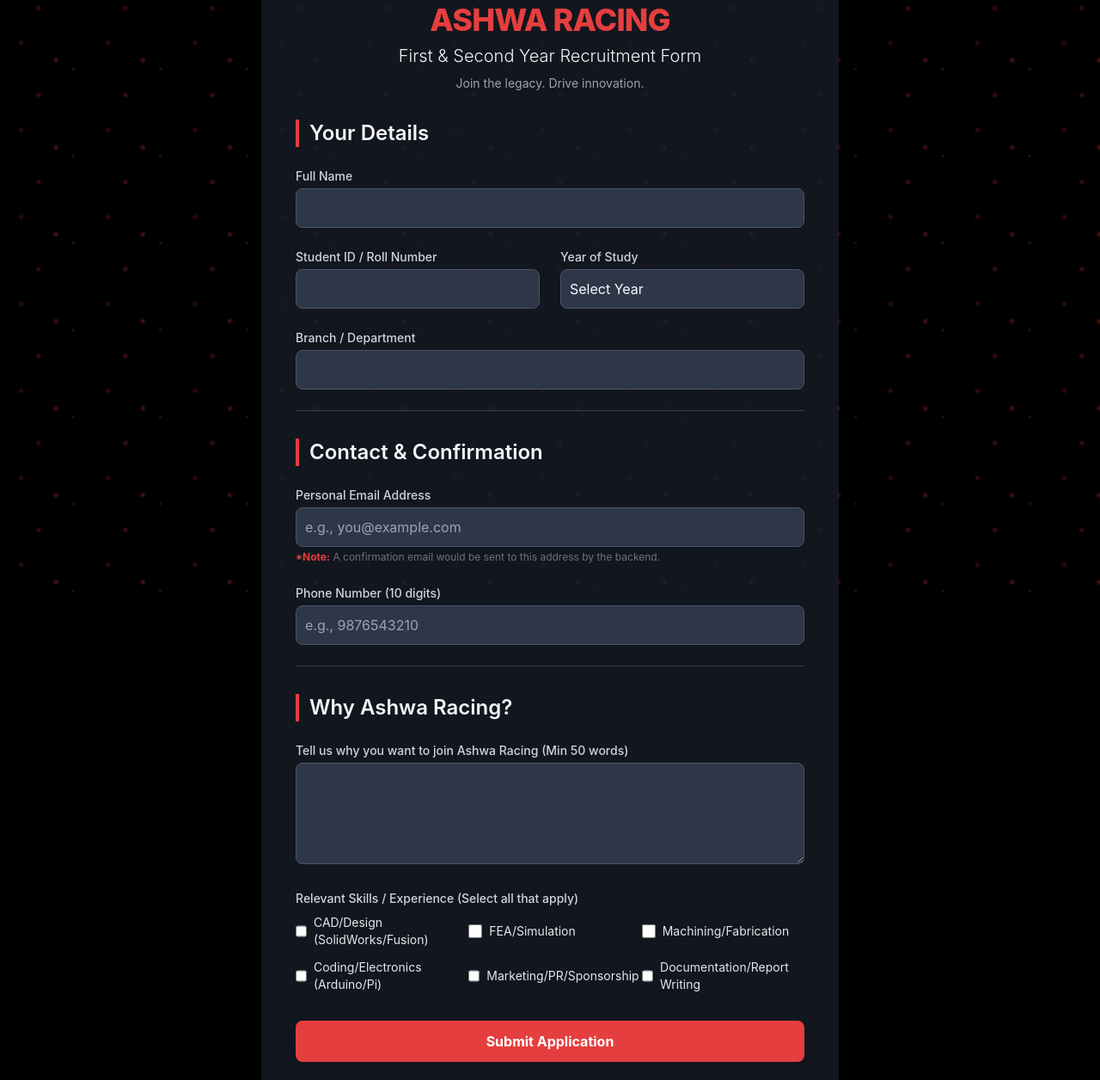
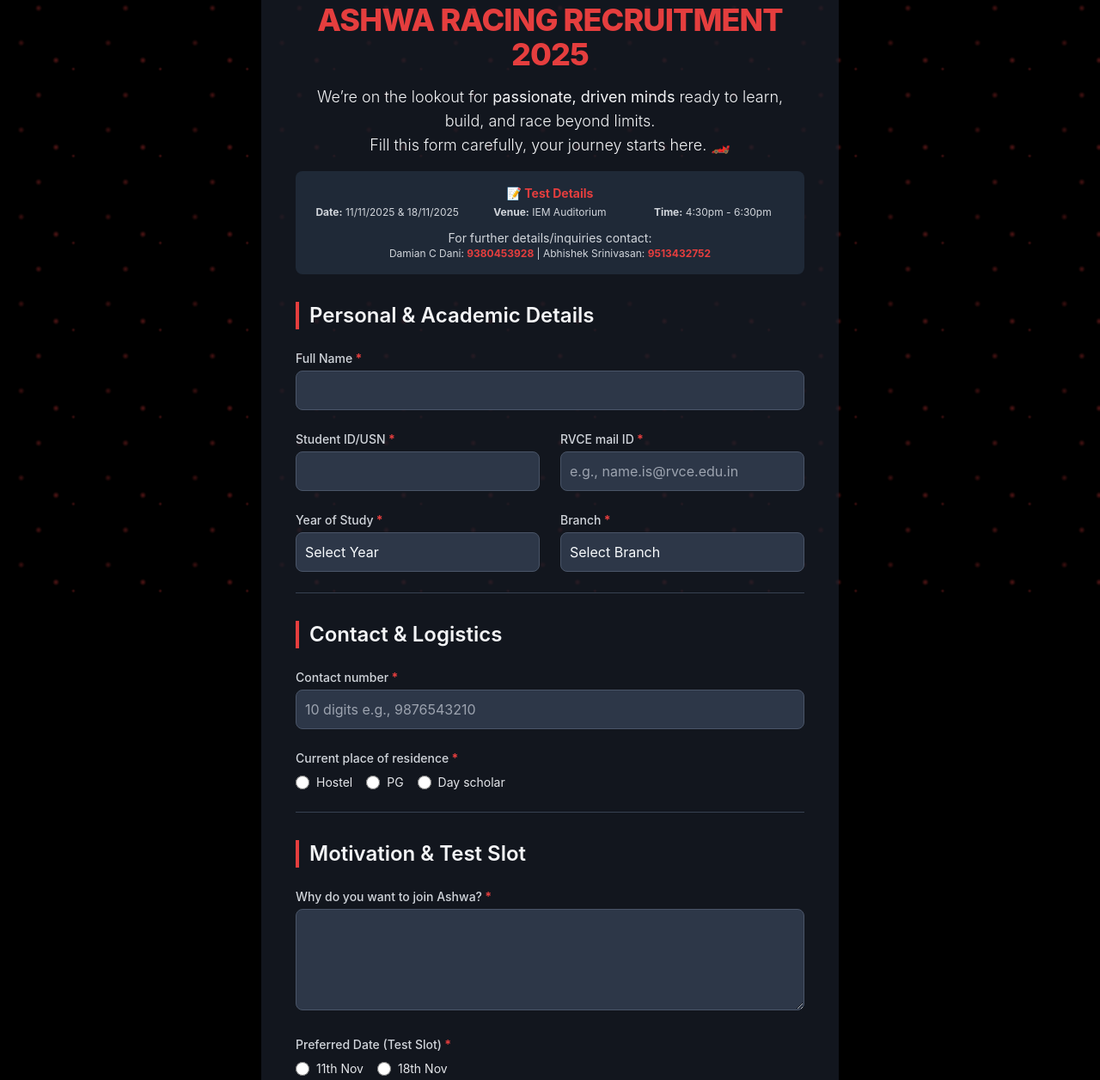
Before and after one commit to Dilraj07/React-Mistakes, a plain HTML site: page index.html in a window 1280 px wide. Shown: the part 109-1365 px from the top of the page at 86% size. Drawn offline with nearby package versions, Linux system fonts and the light colour scheme.

Commit message:
Revise recruitment form layout and functionality
Updated the recruitment form with additional fields, improved styling, and enhanced submission handling.

```diff
--- a/index.html
+++ b/index.html
@@ -32,7 +32,6 @@
       padding: 2rem 1rem;
       display: flex;
       justify-content: center;
-      /* Allow scrolling for long content */
     }
 
     /* Animation Container for the Pulsating Grid */
@@ -102,12 +101,17 @@
       /* Ashwa Red border on focus */
       box-shadow: 0 0 0 2px rgba(229, 62, 62, 0.5);
     }
+
+    .required-star:after {
+      content: ' *';
+      color: #e53e3e;
+      font-weight: bold;
+    }
   </style>
 </head>
 
 <body class="glowing-grid">
 
-  <!-- Loading Indicator -->
   <div id="loading-indicator" class="fixed inset-0 bg-black bg-opacity-70 flex items-center justify-center hidden z-50">
     <div class="flex flex-col items-center">
       <div class="animate-spin rounded-full h-16 w-16 border-t-4 border-b-4 border-ashwa-red mb-4"></div>
@@ -119,115 +123,144 @@
     class="w-full max-w-2xl bg-ashwa-dark bg-opacity-70 p-6 md:p-10 rounded-xl shadow-2xl border-t-8 border-ashwa-red transform transition-all duration-300 relative z-0 mt-8 mb-8">
     <header class="text-center mb-8">
       <h1 class="text-4xl font-extrabold text-ashwa-red tracking-tight mb-2">
-        ASHWA RACING
+        ASHWA RACING RECRUITMENT 2025
       </h1>
-      <p class="text-xl font-light text-gray-100">
-        First & Second Year Recruitment Form
+      <p class="text-lg font-light text-gray-100 mt-4 mb-4">
+        We’re on the lookout for <b>passionate, driven minds</b> ready to learn, build, and race beyond limits. <br>
+        Fill this form carefully, your journey starts here. 🏎️
       </p>
-      <p class="text-gray-400 text-sm mt-2">
-        Join the legacy. Drive innovation.
-      </p>
+      <div class="text-sm text-gray-300 bg-gray-800 p-4 rounded-lg">
+        <p class="font-bold text-ashwa-red mb-1">📝 Test Details</p>
+        <div class="grid grid-cols-3 gap-2 text-xs">
+          <p><strong>Date:</strong> 11/11/2025 & 18/11/2025</p>
+          <p><strong>Venue:</strong> IEM Auditorium</p>
+          <p><strong>Time:</strong> 4:30pm - 6:30pm</p>
+        </div>
+        <p class="mt-3 text-sm">For further details/inquiries contact:</p>
+        <p class="text-xs">
+          Damian C Dani: <strong class="text-ashwa-red">9380453928</strong> |
+          Abhishek Srinivasan: <strong class="text-ashwa-red">9513432752</strong>
+        </p>
+      </div>
     </header>
 
-    <!-- The form now uses the 'name' attributes for submission -->
     <form id="recruitment-form" onsubmit="handleFormSubmission(event)">
 
       <div class="space-y-6 mb-8 border-b border-gray-700 pb-6">
-        <h2 class="text-2xl font-semibold text-gray-100 mb-4 border-l-4 border-ashwa-red pl-3">Your Details</h2>
+        <h2 class="text-2xl font-semibold text-gray-100 mb-4 border-l-4 border-ashwa-red pl-3">Personal & Academic
+          Details</h2>
 
         <div>
-          <label for="full-name" class="block text-sm font-medium text-gray-300 mb-1">Full Name</label>
+          <label for="full-name" class="block text-sm font-medium text-gray-300 mb-1 required-star">Full Name</label>
           <input type="text" id="full-name" name="fullName" required class="form-input">
         </div>
 
         <div class="grid grid-cols-1 md:grid-cols-2 gap-6">
           <div>
-            <label for="student-id" class="block text-sm font-medium text-gray-300 mb-1">Student ID / Roll
-              Number</label>
+            <label for="student-id" class="block text-sm font-medium text-gray-300 mb-1 required-star">Student
+              ID/USN</label>
             <input type="text" id="student-id" name="studentId" required class="form-input">
           </div>
 
           <div>
-            <label for="year-of-study" class="block text-sm font-medium text-gray-300 mb-1">Year of Study</label>
-            <select id="year-of-study" name="yearOfStudy" required class="form-input appearance-none cursor-pointer">
-              <option value="" disabled selected>Select Year</option>
-              <option value="1st Year" class="bg-gray-800 text-white">1st Year</option>
-              <option value="2nd Year" class="bg-gray-800 text-white">2d Year</option>
-            </select>
+            <label for="rvce-email" class="block text-sm font-medium text-gray-300 mb-1 required-star">RVCE mail
+              ID</label>
+            <input type="email" id="rvce-email" name="rvceEmail" required class="form-input"
+              placeholder="e.g., name.is@rvce.edu.in">
           </div>
         </div>
 
-        <div>
-          <label for="branch" class="block text-sm font-medium text-gray-300 mb-1">Branch / Department</label>
-          <input type="text" id="branch" name="branch" required class="form-input">
+        <div class="grid grid-cols-1 md:grid-cols-2 gap-6">
+          <div>
+            <label for="year-of-study" class="block text-sm font-medium text-gray-300 mb-1 required-star">Year of
+              Study</label>
+            <select id="year-of-study" name="yearOfStudy" required class="form-input appearance-none cursor-pointer">
+              <option value="" disabled selected>Select Year</option>
+              <option value="1st Year" class="bg-gray-800 text-white">1st year</option>
+              <option value="2nd Year" class="bg-gray-800 text-white">2nd year</option>
+            </select>
+          </div>
+
+          <div>
+            <label for="branch" class="block text-sm font-medium text-gray-300 mb-1 required-star">Branch</label>
+            <select id="branch" name="branch" required class="form-input appearance-none cursor-pointer">
+              <option value="" disabled selected>Select Branch</option>
+              <option value="Aerospace" class="bg-gray-800 text-white">Aerospace</option>
+              <option value="AI & ML" class="bg-gray-800 text-white">AI & ML</option>
+              <option value="Biotech" class="bg-gray-800 text-white">Biotech</option>
+              <option value="Chemical" class="bg-gray-800 text-white">Chemical</option>
+              <option value="Civil" class="bg-gray-800 text-white">Civil</option>
+              <option value="Computer Science" class="bg-gray-800 text-white">Computer Science</option>
+              <option value="Cyber security" class="bg-gray-800 text-white">Cyber security</option>
+              <option value="Data Science" class="bg-gray-800 text-white">Data Science</option>
+              <option value="Electrical & Electronics" class="bg-gray-800 text-white">Electrical & Electronics</option>
+              <option value="Electronics & Communication" class="bg-gray-800 text-white">Electronics & Communication
+              </option>
+              <option value="Electronics and Telecommunication" class="bg-gray-800 text-white">Electronics and
+                Telecommunication</option>
+              <option value="Industrial Engineering & Management" class="bg-gray-800 text-white">Industrial Engineering
+                & Management</option>
+              <option value="Information Science" class="bg-gray-800 text-white">Information Science</option>
+              <option value="Mechanical" class="bg-gray-800 text-white">Mechanical</option>
+            </select>
+          </div>
         </div>
       </div>
 
       <div class="space-y-6 mb-8 border-b border-gray-700 pb-6">
-        <h2 class="text-2xl font-semibold text-gray-100 mb-4 border-l-4 border-ashwa-red pl-3">Contact & Confirmation
-        </h2>
+        <h2 class="text-2xl font-semibold text-gray-100 mb-4 border-l-4 border-ashwa-red pl-3">Contact & Logistics</h2>
 
         <div>
-          <label for="personal-email" class="block text-sm font-medium text-gray-300 mb-1">Personal Email
-            Address</label>
-          <input type="email" id="personal-email" name="personalEmail" required class="form-input"
-            placeholder="e.g., you@example.com">
-          <p class="text-xs text-gray-500 mt-1">
-            <span class="font-bold text-ashwa-red">*Note:</span> A confirmation email would be sent to this address by
-            the backend.
-          </p>
+          <label for="phone-number" class="block text-sm font-medium text-gray-300 mb-1 required-star">Contact
+            number</label>
+          <input type="tel" id="phone-number" name="contactNumber" pattern="[0-9]{10}" required class="form-input"
+            placeholder="10 digits e.g., 9876543210">
         </div>
 
         <div>
-          <label for="phone-number" class="block text-sm font-medium text-gray-300 mb-1">Phone Number (10
-            digits)</label>
-          <input type="tel" id="phone-number" name="phoneNumber" pattern="[0-9]{10}" required class="form-input"
-            placeholder="e.g., 9876543210">
+          <label class="block text-sm font-medium text-gray-300 mb-2 required-star">Current place of residence</label>
+          <div class="flex flex-wrap gap-4">
+            <label class="flex items-center text-gray-200">
+              <input type="radio" name="residence" value="Hostel" required
+                class="h-4 w-4 text-ashwa-red focus:ring-ashwa-red bg-gray-700 border-gray-600">
+              <span class="ml-2 text-sm">Hostel</span>
+            </label>
+            <label class="flex items-center text-gray-200">
+              <input type="radio" name="residence" value="PG" required
+                class="h-4 w-4 text-ashwa-red focus:ring-ashwa-red bg-gray-700 border-gray-600">
+              <span class="ml-2 text-sm">PG</span>
+            </label>
+            <label class="flex items-center text-gray-200">
+              <input type="radio" name="residence" value="Day scholar" required
+                class="h-4 w-4 text-ashwa-red focus:ring-ashwa-red bg-gray-700 border-gray-600">
+              <span class="ml-2 text-sm">Day scholar</span>
+            </label>
+          </div>
         </div>
       </div>
 
       <div class="space-y-6 mb-8">
-        <h2 class="text-2xl font-semibold text-gray-100 mb-4 border-l-4 border-ashwa-red pl-3">Why Ashwa Racing?</h2>
+        <h2 class="text-2xl font-semibold text-gray-100 mb-4 border-l-4 border-ashwa-red pl-3">Motivation & Test Slot
+        </h2>
 
         <div>
-          <label for="motivation" class="block text-sm font-medium text-gray-300 mb-1">Tell us why you want to join
-            Ashwa Racing (Min 50 words)</label>
+          <label for="motivation" class="block text-sm font-medium text-gray-300 mb-1 required-star">Why do you want to
+            join Ashwa?</label>
           <textarea id="motivation" name="motivation" rows="4" required class="form-input"></textarea>
         </div>
 
         <div>
-          <label class="block text-sm font-medium text-gray-300 mb-2">Relevant Skills / Experience (Select all that
-            apply)</label>
-          <div class="grid grid-cols-2 sm:grid-cols-3 gap-3">
+          <label class="block text-sm font-medium text-gray-300 mb-2 required-star">Preferred Date (Test Slot)</label>
+          <div class="flex flex-wrap gap-4">
             <label class="flex items-center text-gray-200">
-              <input type="checkbox" name="skills" value="CAD/Design"
-                class="h-4 w-4 text-ashwa-red rounded focus:ring-ashwa-red bg-gray-700 border-gray-600">
-              <span class="ml-2 text-sm">CAD/Design (SolidWorks/Fusion)</span>
+              <input type="radio" name="preferredDate" value="11th Nov" required
+                class="h-4 w-4 text-ashwa-red focus:ring-ashwa-red bg-gray-700 border-gray-600">
+              <span class="ml-2 text-sm">11th Nov</span>
             </label>
             <label class="flex items-center text-gray-200">
-              <input type="checkbox" name="skills" value="FEA/Simulation"
-                class="h-4 w-4 text-ashwa-red rounded focus:ring-ashwa-red bg-gray-700 border-gray-600">
-              <span class="ml-2 text-sm">FEA/Simulation</span>
-            </label>
-            <label class="flex items-center text-gray-200">
-              <input type="checkbox" name="skills" value="Machining/Fabrication"
-                class="h-4 w-4 text-ashwa-red rounded focus:ring-ashwa-red bg-gray-700 border-gray-600">
-              <span class="ml-2 text-sm">Machining/Fabrication</span>
-            </label>
-            <label class="flex items-center text-gray-200">
-              <input type="checkbox" name="skills" value="Coding/Electronics"
-                class="h-4 w-4 text-ashwa-red rounded focus:ring-ashwa-red bg-gray-700 border-gray-600">
-              <span class="ml-2 text-sm">Coding/Electronics (Arduino/Pi)</span>
-            </label>
-            <label class="flex items-center text-gray-200">
-              <input type="checkbox" name="skills" value="Marketing/PR"
-                class="h-4 w-4 text-ashwa-red rounded focus:ring-ashwa-red bg-gray-700 border-gray-600">
-              <span class="ml-2 text-sm">Marketing/PR/Sponsorship</span>
-            </label>
-            <label class="flex items-center text-gray-200">
-              <input type="checkbox" name="skills" value="Documentation"
-                class="h-4 w-4 text-ashwa-red rounded focus:ring-ashwa-red bg-gray-700 border-gray-600">
-              <span class="ml-2 text-sm">Documentation/Report Writing</span>
+              <input type="radio" name="preferredDate" value="18th Nov" required
+                class="h-4 w-4 text-ashwa-red focus:ring-ashwa-red bg-gray-700 border-gray-600">
+              <span class="ml-2 text-sm">18th Nov</span>
             </label>
           </div>
         </div>
@@ -242,9 +275,7 @@
     <div id="success-message" class="hidden mt-8 p-6 bg-green-900 border-l-4 border-green-400 text-white rounded-lg"
       role="alert">
       <p class="font-bold text-xl mb-2">Application Submitted!</p>
-      <p>Your application has been successfully recorded in the Ashwa Racing database.</p>
-      <p class="text-sm mt-2 text-green-300">We will review your details and be in touch soon regarding the next steps.
-      </p>
+      <p>Your application has been successfully recorded </p>
     </div>
 
     <div id="error-message" class="hidden mt-8 p-6 bg-red-900 border-l-4 border-red-400 text-white rounded-lg"
@@ -258,7 +289,8 @@
 
   <script>
     // *** IMPORTANT: REPLACE THIS URL with your actual deployed Apps Script URL ***
-    const SCRIPT_URL = 'https://script.google.com/macros/s/AKfycbx4juNz_PhvVxgd_OrE6mpNTKr7YV9Zt7atUEro_S6CYflohuv5oSJKml7iqlBuVj0a_g/exec';
+
+    const SCRIPT_URL = 'https://script.google.com/macros/s/AKfycbwJ1nq_fzamB9x9baboW2nHnlozaOqCKTvyem7nJzUaam8igQGIBGyLLBIxY4DkTlSvVg/exec';
 
     const form = document.getElementById('recruitment-form');
     const successBox = document.getElementById('success-message');
@@ -283,9 +315,8 @@
       // Collect form data
       const formData = new FormData(form);
 
-      // Format checkbox data into a comma-separated string for Google Sheets
-      const skillsArray = formData.getAll('skills');
-      formData.set('skills', skillsArray.join(', '));
+      // Note: Since all fields are now single-value (text, select, radio),
+      // no special formatting is needed for checkboxes anymore.
 
       try {
         const response = await fetch(SCRIPT_URL, {
@@ -294,15 +325,12 @@
           mode: 'no-cors' // Required for Google Apps Script submission
         });
 
-        // Since Google Apps Script deployment often returns an opaque 'no-cors' response,
-        // we treat a successful fetch without immediate error as a success.
+        // Assuming successful fetch equals successful submission for no-cors mode
         if (response) {
-          // Success!
           form.classList.add('hidden');
           successBox.classList.remove('hidden');
           console.log("Form successfully submitted via Apps Script.");
         } else {
-          // Even though we use no-cors, this is a fallback for logic error
           errorBox.classList.remove('hidden');
           console.error("Submission failed, received non-success status.");
         }
```
